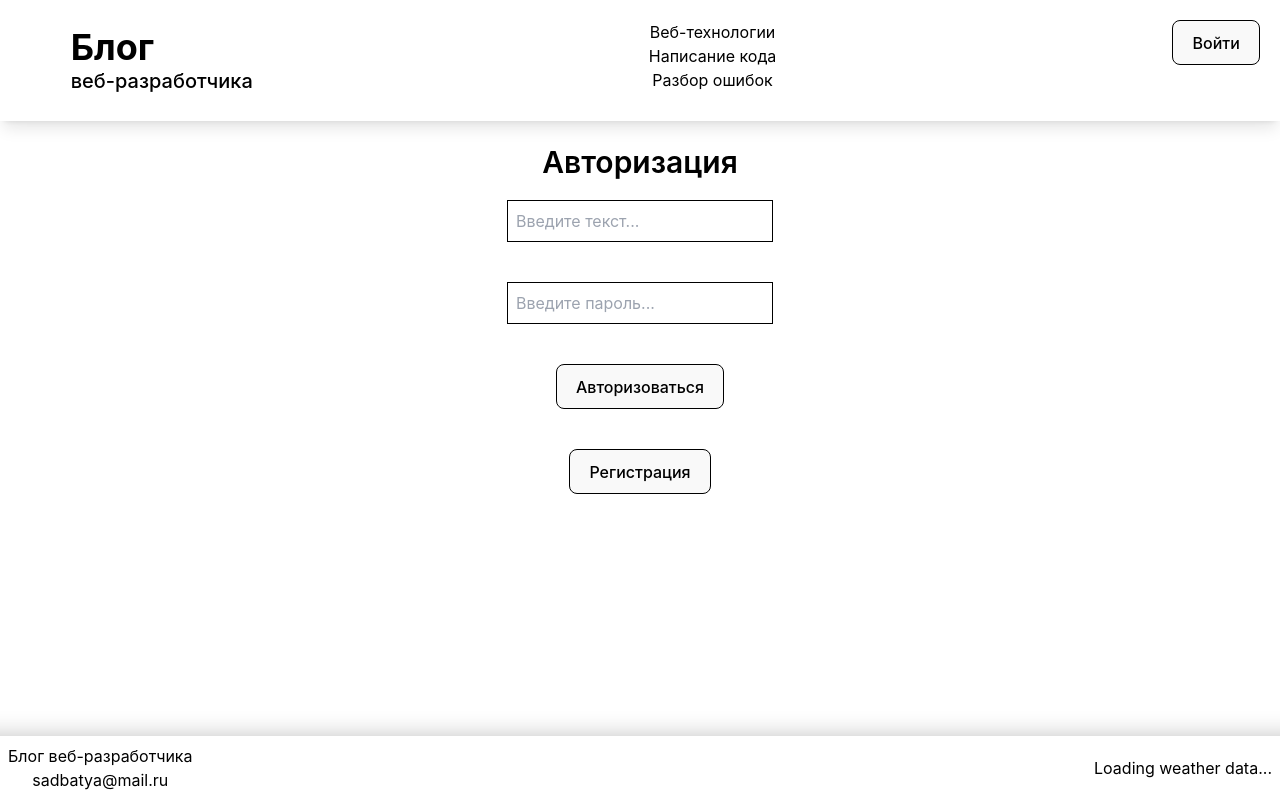
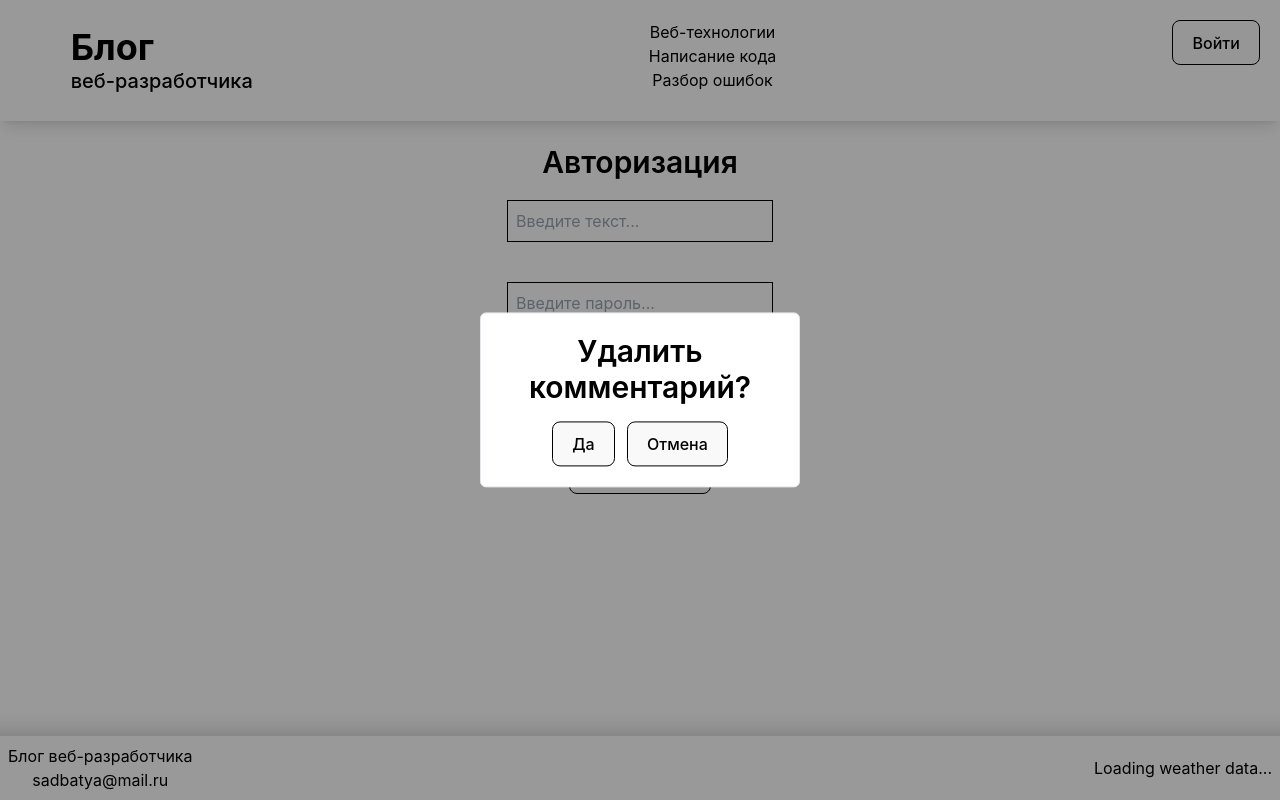
Before and after one commit to SadBatya/author-s-blog_app, a React (Vite) app: page /login in a window 1280 px wide. Built offline with nearby package versions, Linux system fonts and the light colour scheme; no server answers; a web font is replaced by a local one.

Commit message:
22 feb 2024 добавление модального окна

```diff
--- a/db.json
+++ b/db.json
@@ -109,14 +109,7 @@
       ]
     }
   ],
-  "comments": [
-    {
-      "id": "001",
-      "author": "Vladimir",
-      "content": "Далеко далеко за горами таджика",
-      "publishedAt": "2023-12-25"
-    }
-  ],
+  "comments": [],
   "sessions": [
     {
       "hash": "0.28413272142265832975738248933339491486549377441406",
--- a/src/App.jsx
+++ b/src/App.jsx
@@ -5,6 +5,7 @@ import { Authorization, Registration, Users, Post } from './pages';
 import { useLayoutEffect } from 'react';
 import { useDispatch } from 'react-redux';
 import { setUser } from './store/actions';
+import { Modal } from './components'
 
 function App() {
   const dispatch = useDispatch()
@@ -39,6 +40,7 @@ function App() {
         </Routes>
       </Main>
       <Footer />
+      <Modal />
     </div>
   );
 }
--- /dev/null
+++ b/src/components/Modal.jsx
@@ -0,0 +1,34 @@
+import { useSelector } from 'react-redux';
+import Button from './Button';
+import H2 from './H2';
+import {
+  selectModalIsOpen,
+  selectModalOnCancel,
+  selectModalOnConfirm,
+  selectModalText,
+} from '../selectors';
+
+export default function Modal({ className }) {
+  const isOpen = useSelector(selectModalIsOpen)
+  const text = useSelector(selectModalText );
+  const onConfirm = useSelector(selectModalOnConfirm);
+  const onCancel = useSelector(selectModalOnCancel);
+
+  // if(!isOpen) {
+  //   return null
+  // }
+
+
+  return (
+    <div className='fixed top-0 right-0 left-0 bottom-0'>
+      <div className='absolute bg-black w-full h-full opacity-40'></div>
+      <div className='flex flex-col justify-center gap-4 h-auto w-80 m-auto relative top-2/4 transform -translate-y-2/4 bg-white border p-5 rounded-md'>
+        <H2>Удалить комментарий?</H2>
+        <div className='flex justify-center gap-3'>
+          <Button onConfirm={onConfirm} text={'Да'}/>
+          <Button onCancel={onCancel} text={'Отмена'} />
+        </div>
+      </div>
+    </div>
+  );
+}
--- a/src/components/index.js
+++ b/src/components/index.js
@@ -10,3 +10,4 @@ export { default as UserInfo } from './UserInfo'
 export { default as UsersContent } from './UsersContent'
 export { default as PostContent } from './PostContent'
 export { default as Comments } from './Comments'
+export { default as Modal } from './Modal'
--- a/src/selectors/index.js
+++ b/src/selectors/index.js
@@ -3,3 +3,7 @@ export * from './select-user-login'
 export * from './select-user-session'
 export * from './select-post'
 export * from './select-user-id'
+export * from './select-modal-is-open'
+export * from './select-modal-on-cancel'
+export * from './select-modal-on-confirm'
+export * from './select-modal-text'
--- /dev/null
+++ b/src/selectors/select-modal-is-open.js
@@ -0,0 +1 @@
+export const selectModalIsOpen = ({ app }) => app.modal.isOpen
--- /dev/null
+++ b/src/selectors/select-modal-on-cancel.js
@@ -0,0 +1 @@
+export const selectModalOnCancel = ({ app }) => app.modal.onCancel
--- /dev/null
+++ b/src/selectors/select-modal-on-confirm.js
@@ -0,0 +1 @@
+export const selectModalOnConfirm = ({ app }) => app.modal.onConfirm
--- /dev/null
+++ b/src/selectors/select-modal-text.js
@@ -0,0 +1 @@
+export const selectModalText = ({ app }) => app.modal.text
--- a/src/store/reducers/appReducer.js
+++ b/src/store/reducers/appReducer.js
@@ -2,6 +2,12 @@ import { ACTION_TYPE } from '../actions';
 
 const initialAppState = {
   wasLogout: false,
+  modal: {
+    isOpen: false,
+    text: '',
+    onConfirm: () => {},
+    onCancel: () => {},
+  },
 };
 
 export const appReducer = (state = initialAppState, action) => {
```
